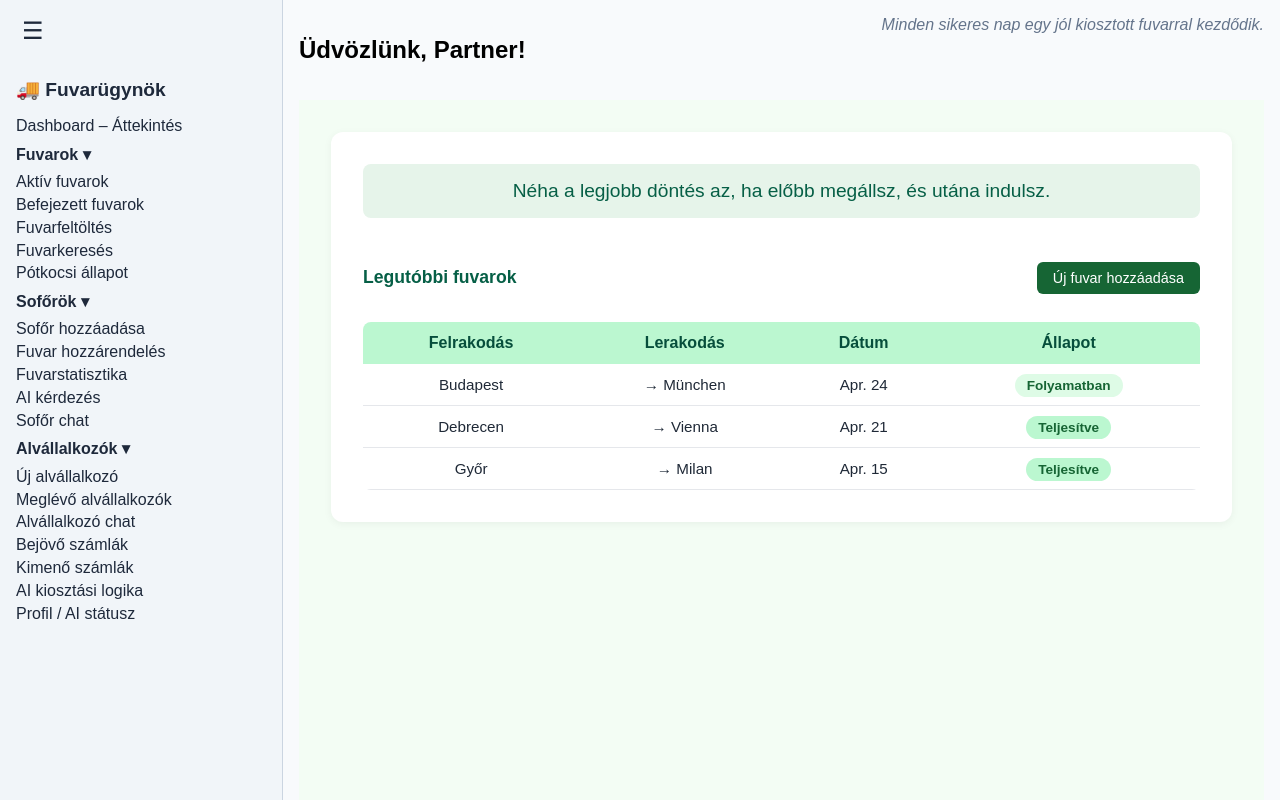
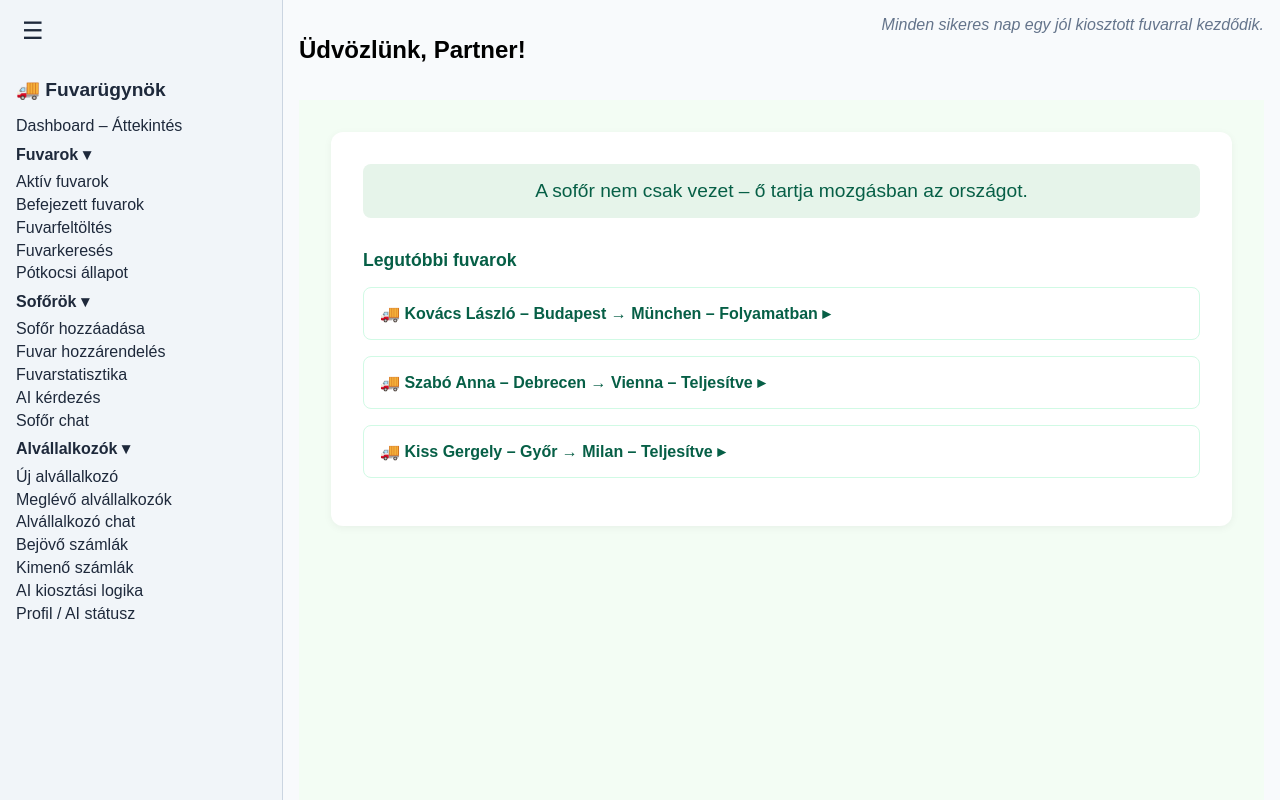
Before and after one commit to hamar93/AI-Fuvarugynok-Frontend, a React (Vite) app: page /dashboard in a window 1280 px wide. Built offline with nearby package versions, Linux system fonts and the light colour scheme.

Commit message:
Add files via upload

```diff
--- a/src/components/DashboardOverview.tsx
+++ b/src/components/DashboardOverview.tsx
@@ -1,28 +1,57 @@
-import React from 'react';
+import React, { useState } from 'react';
 
 const inspirationalQuotes = [
-  "A világ rohan – itt most megállhatsz egy pillanatra.",
-  "Néha a legjobb döntés az, ha előbb megállsz, és utána indulsz.",
-  "A fuvar nem csak célpont, hanem felelősség is.",
-  "A jó logisztika láthatatlan – de mindenki érzi, ha működik."
+  "A jó logisztika láthatatlan – de mindenki érzi, ha működik.",
+  "A fuvar több, mint szállítás – ez kapcsolat az országok között.",
+  "Egy jól kiosztott fuvar fél siker.",
+  "A sofőr nem csak vezet – ő tartja mozgásban az országot."
 ];
 
-const shipments = [
-  { from: "Budapest", to: "München", date: "Apr. 24", status: "Folyamatban" },
-  { from: "Debrecen", to: "Vienna", date: "Apr. 21", status: "Teljesítve" },
-  { from: "Győr", to: "Milan", date: "Apr. 15", status: "Teljesítve" }
+const initialShipments = [
+  {
+    id: 1,
+    from: "Budapest", to: "München", date: "Apr. 24", status: "Folyamatban",
+    driver: "Kovács László", tractor: "ABC-123", trailer: "DEF-456",
+    loadCompany: "Metro Budapest raktár", loadTime: "2025-04-24 08:00",
+    unloadCompany: "Lidl München központ", unloadTime: "2025-04-25 10:00"
+  },
+  {
+    id: 2,
+    from: "Debrecen", to: "Vienna", date: "Apr. 21", status: "Teljesítve",
+    driver: "Szabó Anna", tractor: "XYZ-987", trailer: "GHI-654",
+    loadCompany: "Kika Debrecen", loadTime: "2025-04-21 07:00",
+    unloadCompany: "XXL Vienna", unloadTime: "2025-04-22 09:00"
+  },
+  {
+    id: 3,
+    from: "Győr", to: "Milan", date: "Apr. 15", status: "Teljesítve",
+    driver: "Kiss Gergely", tractor: "MNO-456", trailer: "JKL-789",
+    loadCompany: "Audi Logisztika", loadTime: "2025-04-15 06:00",
+    unloadCompany: "IKEA Milan", unloadTime: "2025-04-16 13:00"
+  }
 ];
 
 export default function DashboardOverview() {
-  const quote = inspirationalQuotes[Math.floor(Math.random() * inspirationalQuotes.length)];
+  const [quote] = useState(() => inspirationalQuotes[Math.floor(Math.random() * inspirationalQuotes.length)]);
+  const [shipments, setShipments] = useState(initialShipments);
+  const [expandedId, setExpandedId] = useState<number | null>(null);
+
+  const handleToggle = (id: number) => {
+    setExpandedId(prev => prev === id ? null : id);
+  };
+
+  const handleArchive = (id: number) => {
+    const toArchive = shipments.find(s => s.id === id);
+    if (toArchive) {
+      const archived = JSON.parse(localStorage.getItem("archivedShipments") || "[]");
+      archived.push(toArchive);
+      localStorage.setItem("archivedShipments", JSON.stringify(archived));
+      setShipments(shipments.filter(s => s.id !== id));
+    }
+  };
 
   return (
-    <div style={{
-      backgroundColor: '#f3fdf4',
-      padding: '2rem',
-      minHeight: '100vh',
-      fontFamily: 'sans-serif'
-    }}>
+    <div style={{ backgroundColor: '#f3fdf4', padding: '2rem', minHeight: '100vh', fontFamily: 'sans-serif' }}>
       <div style={{
         maxWidth: '960px',
         margin: '0 auto',
@@ -43,68 +72,49 @@ export default function DashboardOverview() {
           {quote}
         </div>
 
-        <div style={{ display: 'flex', justifyContent: 'space-between', alignItems: 'center', marginBottom: '1rem' }}>
-          <h3 style={{ fontSize: '1.1rem', color: '#065f46' }}>Legutóbbi fuvarok</h3>
-          <button style={{
-            backgroundColor: '#166534',
+        <h3 style={{ fontSize: '1.1rem', color: '#065f46', marginBottom: '1rem' }}>Legutóbbi fuvarok</h3>
+
+        {shipments.map((s) => (
+          <div key={s.id} style={{
+            backgroundColor: '#ffffff',
+            border: '1px solid #d1fae5',
+            borderRadius: '8px',
+            marginBottom: '1rem',
+            padding: '1rem',
+            cursor: 'pointer'
+          }} onClick={() => handleToggle(s.id)}>
+            <div style={{ fontWeight: 'bold', color: '#065f46' }}>
+              🚚 {s.driver} – {s.from} → {s.to} – {s.status} {expandedId === s.id ? "▾" : "▸"}
+            </div>
+            {expandedId === s.id && (
+              <div style={{ marginTop: '0.5rem', color: '#374151' }}>
+                <div>🕓 Dátum: {s.date}</div>
+                <div>🚛 Vontató: {s.tractor} | Pótkocsi: {s.trailer}</div>
+                <div>🏭 Felrakás: {s.loadCompany} – {s.loadTime}</div>
+                <div>🏢 Lerakás: {s.unloadCompany} – {s.unloadTime}</div>
+                {s.status === "Teljesítve" && (
+                  <button
+                    onClick={(e) => { e.stopPropagation(); handleArchive(s.id); }}
+                    style={{
+                      marginTop: '0.75rem',
+                      backgroundColor: '#065f46',
                       color: 'white',
                       padding: '0.5rem 1rem',
-            fontSize: '0.9rem',
+                      borderRadius: '6px',
                       border: 'none',
-            borderRadius: '6px',
                       cursor: 'pointer'
                     }}>
-            Új fuvar hozzáadása
+                    Archiválás
                   </button>
+                )}
               </div>
-
-        <table style={{
-          width: '100%',
-          borderCollapse: 'collapse',
-          backgroundColor: '#ffffff',
-          borderRadius: '8px',
-          overflow: 'hidden'
-        }}>
-          <thead style={{ backgroundColor: '#bbf7d0', color: '#064e3b' }}>
-            <tr>
-              <th style={thStyle}>Felrakodás</th>
-              <th style={thStyle}>Lerakodás</th>
-              <th style={thStyle}>Dátum</th>
-              <th style={thStyle}>Állapot</th>
-            </tr>
-          </thead>
-          <tbody>
-            {shipments.map((s, i) => (
-              <tr key={i} style={{ textAlign: 'center', borderBottom: '1px solid #e5e7eb' }}>
-                <td style={tdStyle}>{s.from}</td>
-                <td style={tdStyle}>→ {s.to}</td>
-                <td style={tdStyle}>{s.date}</td>
-                <td style={tdStyle}>
-                  <span style={{
-                    backgroundColor: s.status === 'Teljesítve' ? '#bbf7d0' : '#defbe6',
-                    color: s.status === 'Teljesítve' ? '#166534' : '#166534',
-                    padding: '0.25rem 0.75rem',
-                    borderRadius: '999px',
-                    fontSize: '0.85rem',
-                    fontWeight: 'bold'
-                  }}>{s.status}</span>
-                </td>
-              </tr>
+            )}
+          </div>
         ))}
-          </tbody>
-        </table>
+        {shipments.length === 0 && (
+          <div style={{ padding: '1rem', color: '#6b7280' }}>Nincs aktív fuvar.</div>
+        )}
       </div>
     </div>
   );
 }
-
-const thStyle = {
-  padding: '0.75rem',
-  fontSize: '1rem'
-};
-
-const tdStyle = {
-  padding: '0.75rem',
-  fontSize: '0.95rem',
-  color: '#1f2937'
-};
```
Lines whose indentation alone changed are shown as unchanged.
